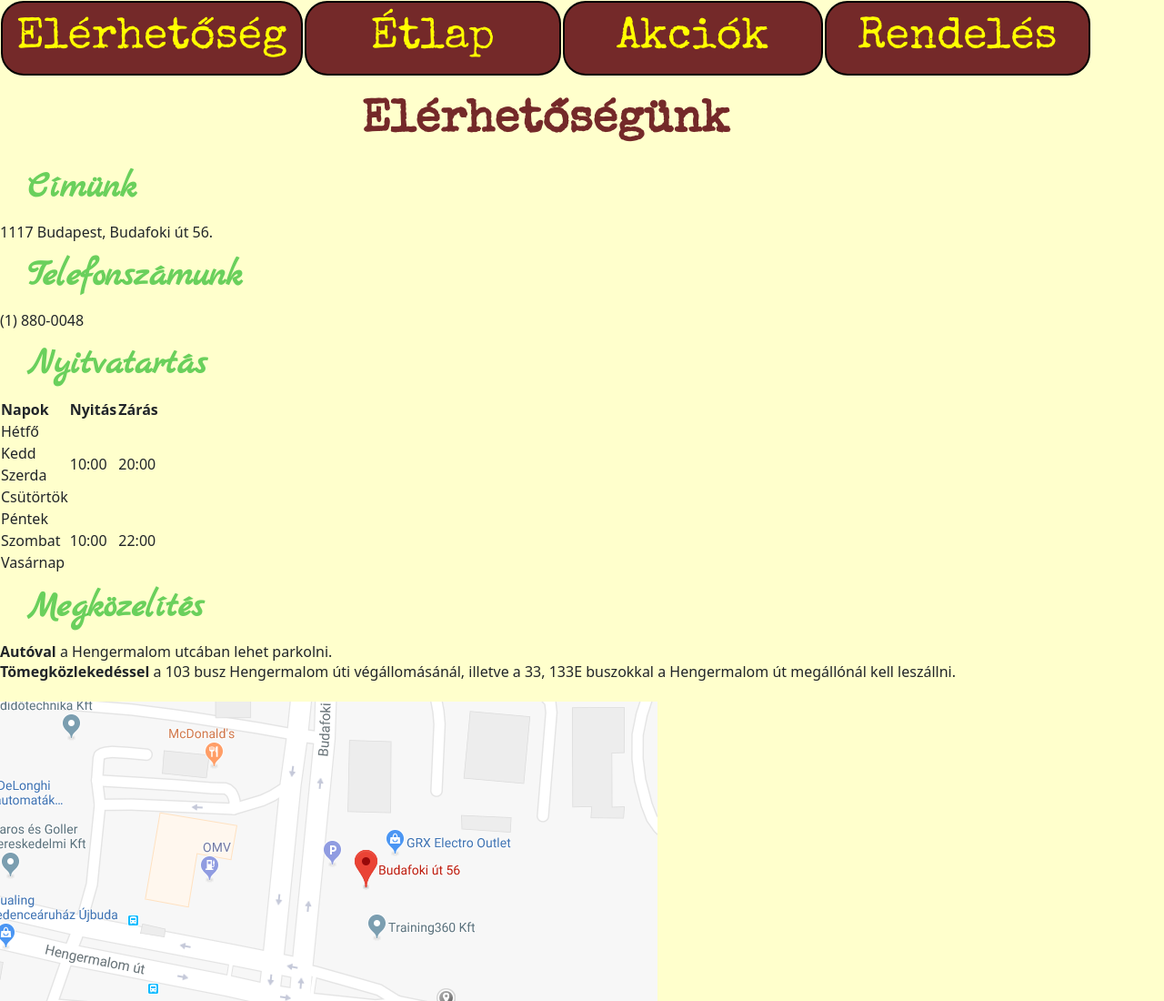
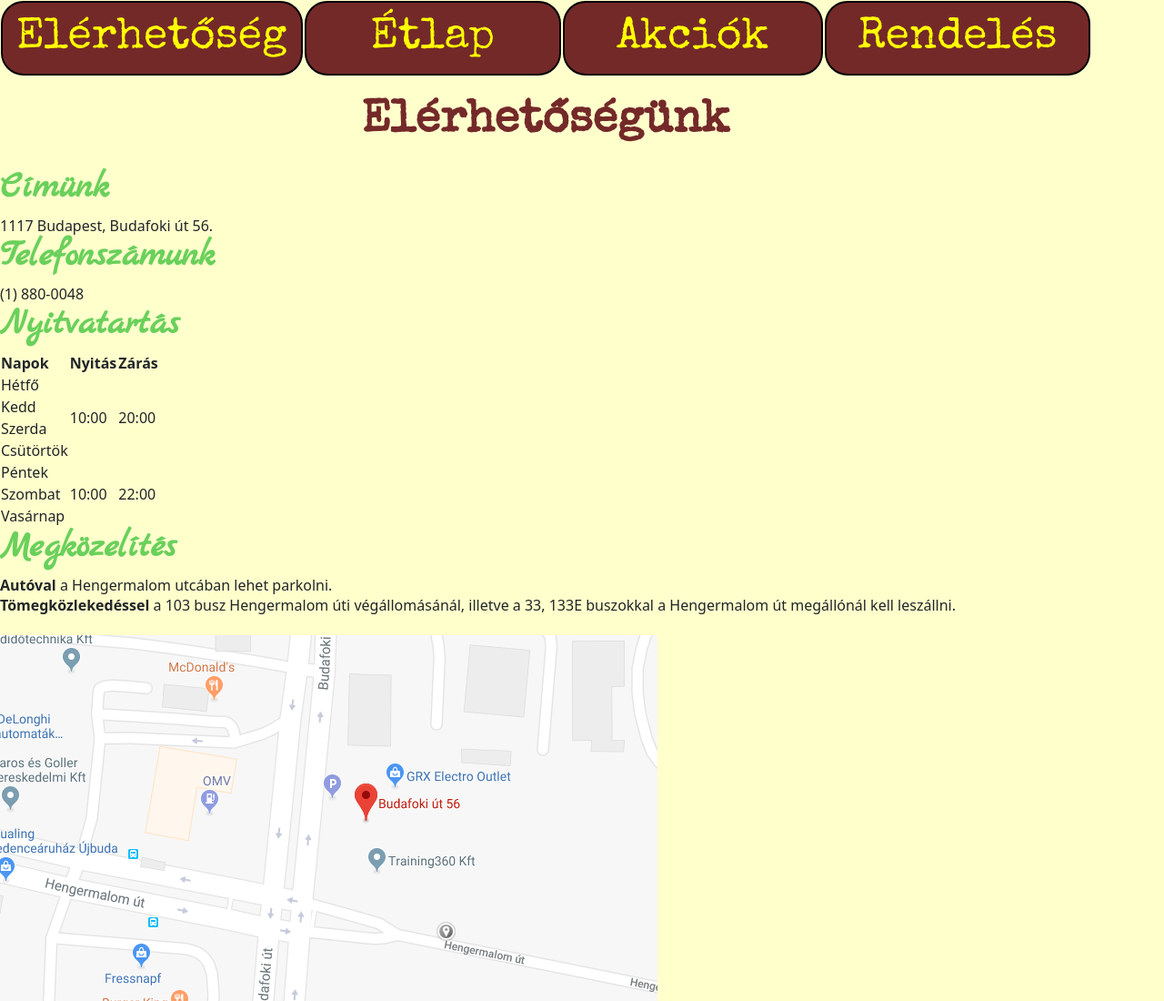
Before and after one commit to pappvinczeb/pappvinczeb.github.io, a plain HTML site: page contact.html in a window 1280 px wide. Shown: the top 1100 px of the page at 91% size. Drawn offline with Linux system fonts and the light colour scheme.

Commit message:
T-3 S-2 v2

```diff
--- a/css/style.css
+++ b/css/style.css
@@ -186,8 +186,8 @@ h2{
     font-size: 40px;
     line-height: 15px;
     font-weight: bold;
-    margin: 15px;
-    padding: 15px;
+    padding-top: 15px;
+    padding-bottom: 15px;
 }
 
 /*Order (Rendelés) konfig*/
```
